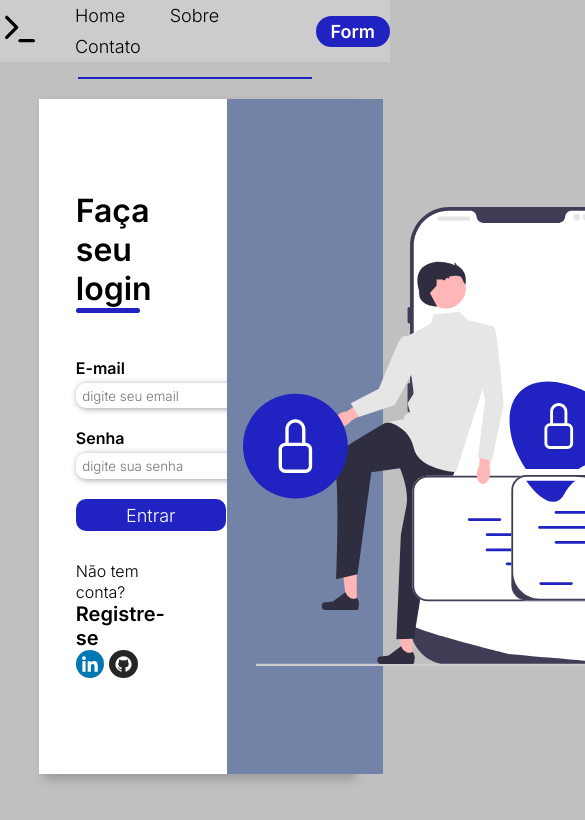
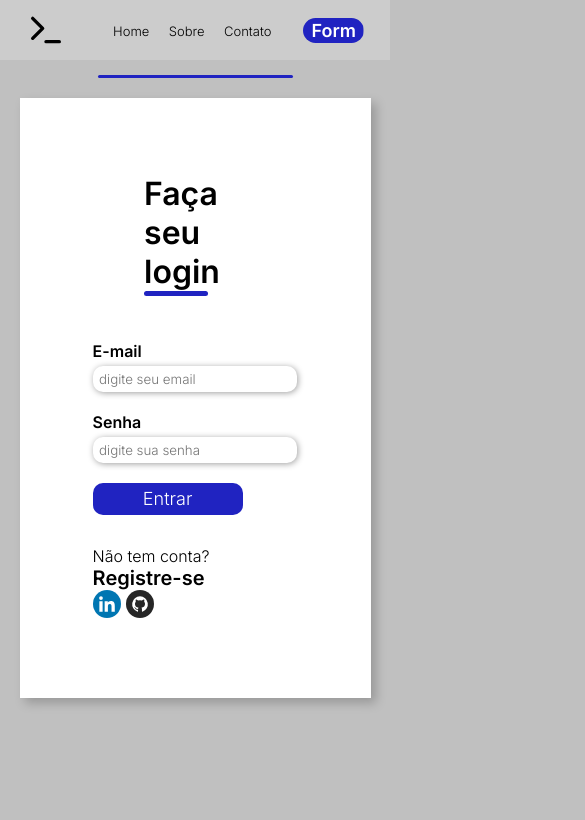
Before and after one commit to gustanascimento18/formulario, a plain HTML site: page sign-in/signIndex.html in a window 390 px wide. Shown: the top 820 px of the page, 585 px wide, since content can reach past the window. Drawn offline with Linux system fonts and the light colour scheme.

Commit message:
responsividade

```diff
--- a/Assets/css/style.css
+++ b/Assets/css/style.css
@@ -82,10 +82,16 @@ ul li a:hover{
 }
 
 #divisor{
-  margin: 0 auto;
+  content: '';
+  display:block;
+  width: 50%;
+  height: 0.2rem;
+  background-color: #2023c1;
+  margin: auto;
   margin-top: 15px;
-  width: 60%;
-  border: 1px solid #2023c1;
+  justify-items: center;
+  border-radius: 10px;
+  font-size: normal;
 }
 
 /* ----------------container--------------------- */
--- a/sign-in/Assets/style-sign.css
+++ b/sign-in/Assets/style-sign.css
@@ -22,7 +22,7 @@ body{
   background:#C0C0C0 ;
 }
 
-/* ------------------- */
+/* --------HEADER----------- */
 
 #image_header img {
   width: 40px;
@@ -76,12 +76,36 @@ ul li a:hover{
 }
 
 #divisor{
-  margin: 0 auto;
+  content: '';
+  display:block;
+  width: 50%;
+  height: 0.2rem;
+  background-color: #2023c1;
+  margin: auto;
   margin-top: 15px;
-  border: 1px solid #2023c1;
-  width: 60%;
+  justify-items: center;
+  border-radius: 10px;
+  font-size: normal;
 }
 /* -------------------------- */
+h1::after{
+  content: '';
+  display:block;
+  width: 4rem;
+  height: 0.3rem;
+  background-color: #2023c1;
+  margin: 0 auto;
+  position: absolute;
+  border-radius: 10px;
+  font-size: normal;
+}
+
+.form form{
+  align-items: center;
+  justify-items: center;
+  align-content: center;
+  justify-content: center;
+}
 
 .input-box label h6{
   font-size: 0.80rem;
@@ -103,11 +127,9 @@ ul li a:hover{
 }
 .form form{
 width: 50%;
-justify-content: center;
-align-items: center;
 flex-direction: column;
 padding: 2.3rem;
-margin:0 2rem 0 2rem;
+margin:auto;
 }
 
 .login-image{
@@ -124,9 +146,9 @@ margin:0 2rem 0 2rem;
 }
 
 
- h1{
-  padding-bottom: 50px;
- }
+h1{
+ padding-bottom: 50px;
+}
 
 .input-box input{
   padding: 0.3rem 0.4rem;
@@ -136,6 +158,9 @@ margin:0 2rem 0 2rem;
   box-shadow: 1px 1px 6px #00000060;
 }
 
+.input-box input:hover{
+  background-color: #eeeeee75;
+}
 
 .login-form{
   display: block;
@@ -149,6 +174,9 @@ label{
 
 .register strong{
   font-size: 20px;
+}
+.register strong:hover{
+  text-decoration: underline;
 }
 
 .button-login{
@@ -185,14 +213,47 @@ label{
   transition: 300ms;
 }
 
-h1::after{
-  content: '';
-  display:block;
-  width: 4rem;
-  height: 0.3rem;
-  background-color: #2023c1;
-  margin: 0 auto;
-  position: absolute;
-  border-radius: 10px;
-  font-size: normal;
+
+/* -----------------RESPOSIVIDADE----------------- */
+
+@media screen and (max-width: 1180px) {
+  .login-image{
+    display: none;
+  }
+  .form{
+    width: 90%;
+    height: 600px;
+  }
+  form{
+    width: 90%;
+  }
 }
+
+@media screen and (max-width:600px){
+  header{
+    padding: 10px;
+  }
+  ul li a{
+    margin:0;
+    font-size: small;
+  }
+  ul li{
+    margin-left:15px;
+    padding: 0;
+  }
+  .header-button button{
+    padding:2px 8px;
+    margin:0;
+  }
+  #image_header img{
+    display: flex;
+  }
+  form{
+    width: 100%;
+  }
+
+  .form{
+    width: 90%;
+    height: 600px;
+  }
+}
--- a/sign-in/signIndex.html
+++ b/sign-in/signIndex.html
@@ -5,7 +5,7 @@
     <meta http-equiv="X-UA-Compatible" content="IE=edge" />
     <meta name="viewport" content="width=device-width, initial-scale=1.0" />
     <title>Entrar</title>
-    <link rel="stylesheet" href="./Assets/style-sign.css" />
+    <link rel="stylesheet" href="/sign-in/Assets/style-sign.css" />
   </head>
 
   <body>
```
Also changed, not shown: index.html (+1 -1 lines).
